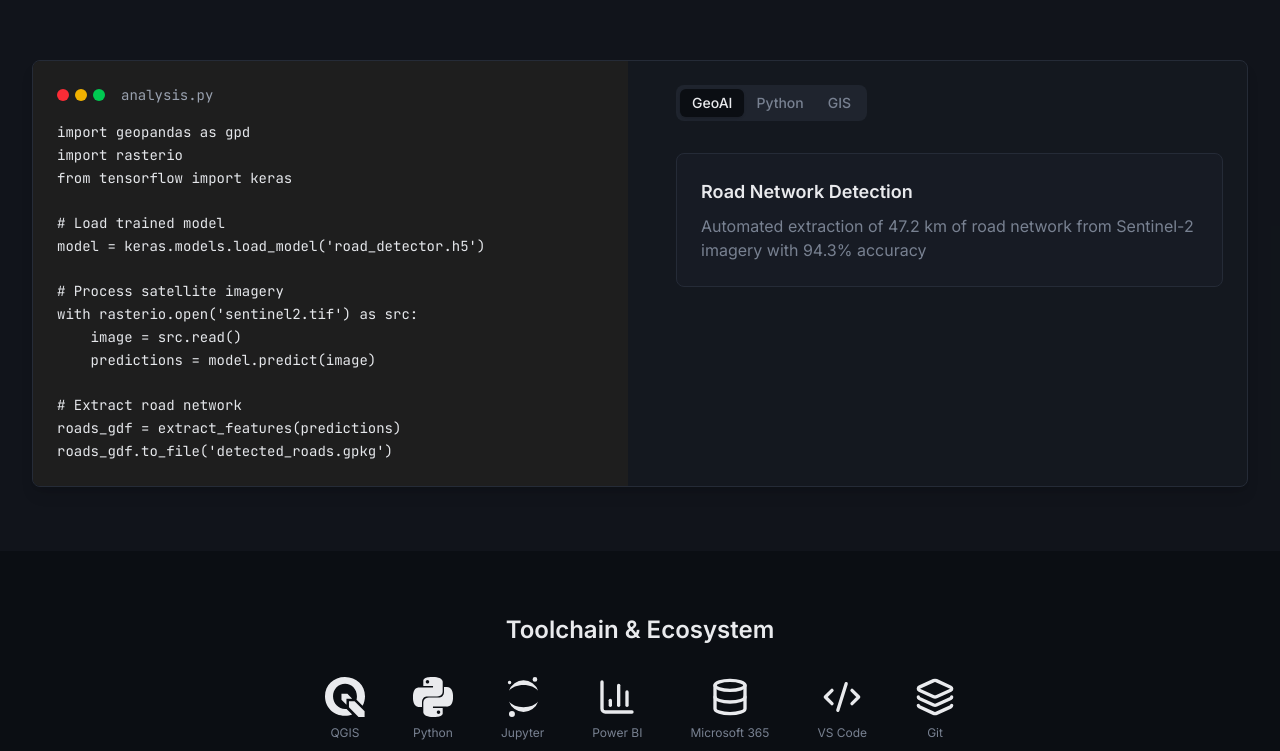
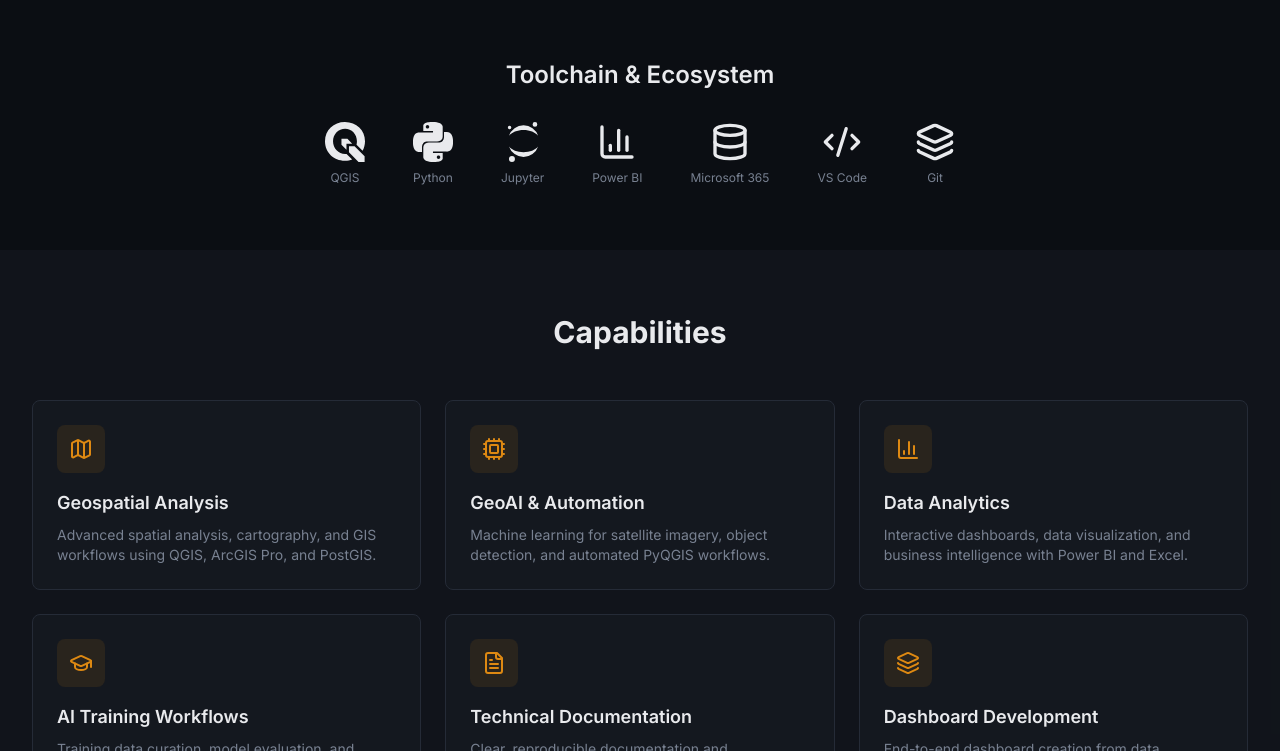
Before and after one commit to figmulberry/figmulberry.github.io, a React (Vite) app: page / in a window 1280 px wide. Shown: the part 791-1542 px from the top of the page. Built offline with nearby package versions, Linux system fonts and the light colour scheme.

Commit message:
Remove the homepage code showcase
Remove the interactive code demonstration so the Toolchain & Ecosystem section follows the hero directly.

```diff
--- a/src/pages/Home.tsx
+++ b/src/pages/Home.tsx
@@ -1,9 +1,8 @@
-import React, { useState } from 'react';
+import React from 'react';
 import { Link } from 'wouter';
 import { motion } from 'framer-motion';
 import { ArrowRight, Map, Cpu, BarChart3, GraduationCap, FileText, Layers, Code2, Database } from 'lucide-react';
 import { SiQgis, SiPython, SiJupyter } from 'react-icons/si';
-import { Tabs, TabsContent, TabsList, TabsTrigger } from '@/components/ui/tabs';
 import { Button } from '@/components/ui/button';
 import { portfolioProjects, articles } from '@/data/content';
 
@@ -40,68 +39,7 @@ const capabilities = [
   },
 ];
 
-const demoTabs = [
-  {
-    id: 'geoai',
-    label: 'GeoAI',
-    code: `import geopandas as gpd
-import rasterio
-from tensorflow import keras
-
-# Load trained model
-model = keras.models.load_model('road_detector.h5')
-
-# Process satellite imagery
-with rasterio.open('sentinel2.tif') as src:
-    image = src.read()
-    predictions = model.predict(image)
-
-# Extract road network
-roads_gdf = extract_features(predictions)
-roads_gdf.to_file('detected_roads.gpkg')`,
-    result: 'Road Network Detection',
-    resultDesc: 'Automated extraction of 47.2 km of road network from Sentinel-2 imagery with 94.3% accuracy',
-  },
-  {
-    id: 'python',
-    label: 'Python',
-    code: `from qgis.core import QgsProject, QgsVectorLayer
-import processing
-
-# Batch processing workflow
-layers = QgsProject.instance().mapLayers()
-for layer_id, layer in layers.items():
-    if layer.geometryType() == QgsWkbTypes.PolygonGeometry:
-        result = processing.run("native:buffer", {
-            'INPUT': layer,
-            'DISTANCE': 100,
-            'OUTPUT': f'buffered_{layer.name()}.gpkg'
-        })`,
-    result: 'Batch Processing Complete',
-    resultDesc: '12 polygon layers processed with 100m buffer applied. Total features: 3,847',
-  },
-  {
-    id: 'gis',
-    label: 'GIS',
-    code: `-- PostGIS spatial query
-SELECT
-    parcels.id,
-    parcels.land_use,
-    ST_Area(parcels.geom) / 10000 as area_ha,
-    COUNT(buildings.id) as building_count
-FROM parcels
-LEFT JOIN buildings
-    ON ST_Within(buildings.geom, parcels.geom)
-WHERE ST_Intersects(parcels.geom,
-    ST_MakeEnvelope(36.8, -1.3, 36.9, -1.2, 4326))
-GROUP BY parcels.id;`,
-    result: 'Spatial Analysis Result',
-    resultDesc: 'Query returned 234 parcels with total area of 1,847 hectares. Average buildings per parcel: 3.2',
-  },
-];
-
 export default function Home() {
-  const [activeTab, setActiveTab] = useState('geoai');
 
   const featuredProjects = portfolioProjects.slice(0, 3);
   const featuredArticles = articles.slice(0, 3);
@@ -138,49 +76,6 @@ export default function Home() {
               </Button>
             </div>
           </motion.div>
-        </div>
-      </section>
-
-      {/* Interactive Demo Panel */}
-      <section className="w-full py-16 bg-muted/30">
-        <div className="container mx-auto max-w-7xl px-4 sm:px-6 lg:px-8">
-          <div className="grid grid-cols-1 lg:grid-cols-2 gap-6 bg-card border border-border rounded-lg overflow-hidden shadow-lg">
-            {/* Left Side - Code */}
-            <div className="bg-[#1e1e1e] dark:bg-[#1e1e1e] p-6">
-              <div className="flex items-center gap-2 mb-4">
-                <div className="flex gap-1.5">
-                  <div className="w-3 h-3 rounded-full bg-red-500" />
-                  <div className="w-3 h-3 rounded-full bg-yellow-500" />
-                  <div className="w-3 h-3 rounded-full bg-green-500" />
-                </div>
-                <span className="text-sm text-gray-400 ml-2 font-mono">analysis.py</span>
-              </div>
-              <pre className="text-sm text-gray-200 font-mono leading-relaxed overflow-x-auto">
-                <code>{demoTabs.find(t => t.id === activeTab)?.code}</code>
-              </pre>
-            </div>
-
-            {/* Right Side - Result with Tabs */}
-            <div className="p-6 flex flex-col">
-              <Tabs value={activeTab} onValueChange={setActiveTab} className="w-full">
-                <TabsList className="mb-6">
-                  {demoTabs.map((tab) => (
-                    <TabsTrigger key={tab.id} value={tab.id}>
-                      {tab.label}
-                    </TabsTrigger>
-                  ))}
-                </TabsList>
-                {demoTabs.map((tab) => (
-                  <TabsContent key={tab.id} value={tab.id} className="flex-1">
-                    <div className="border border-border rounded-lg p-6 bg-muted/30">
-                      <h3 className="text-lg font-semibold mb-2">{tab.result}</h3>
-                      <p className="text-muted-foreground">{tab.resultDesc}</p>
-                    </div>
-                  </TabsContent>
-                ))}
-              </Tabs>
-            </div>
-          </div>
         </div>
       </section>
 
```
